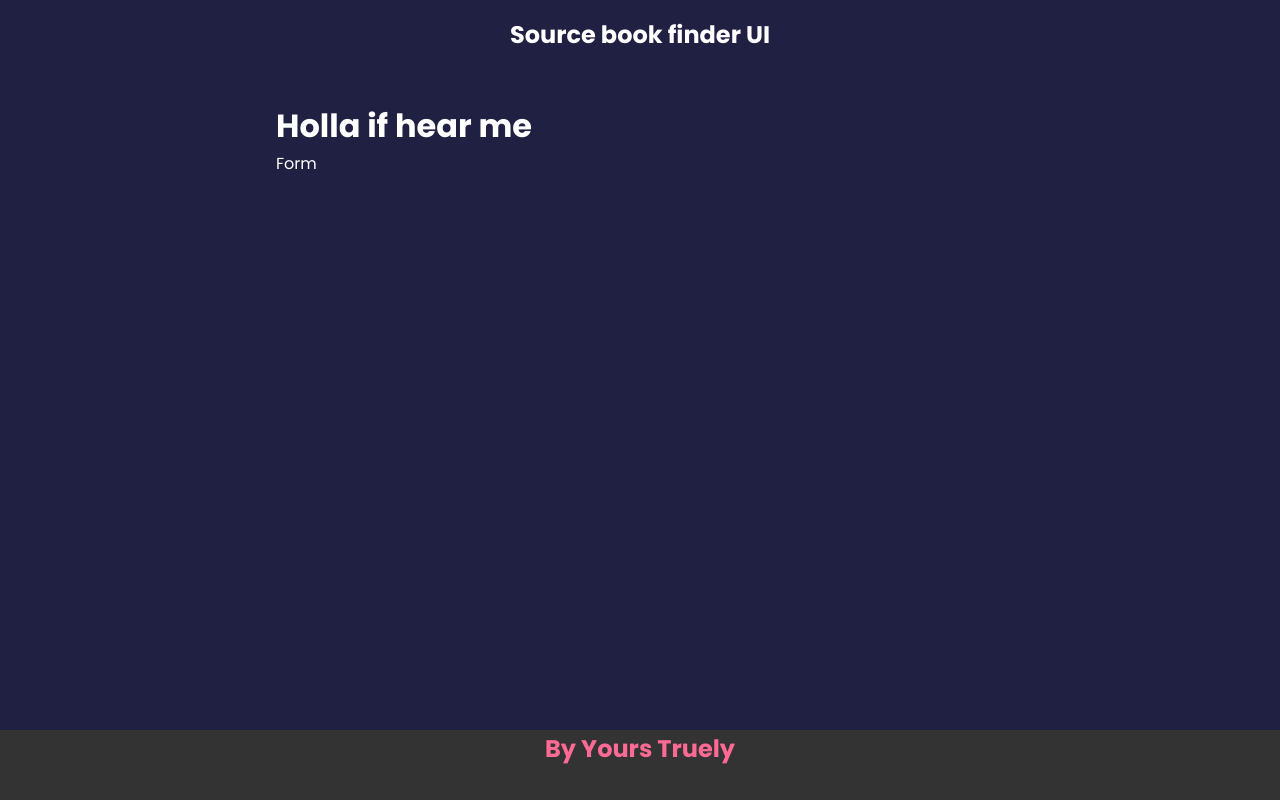
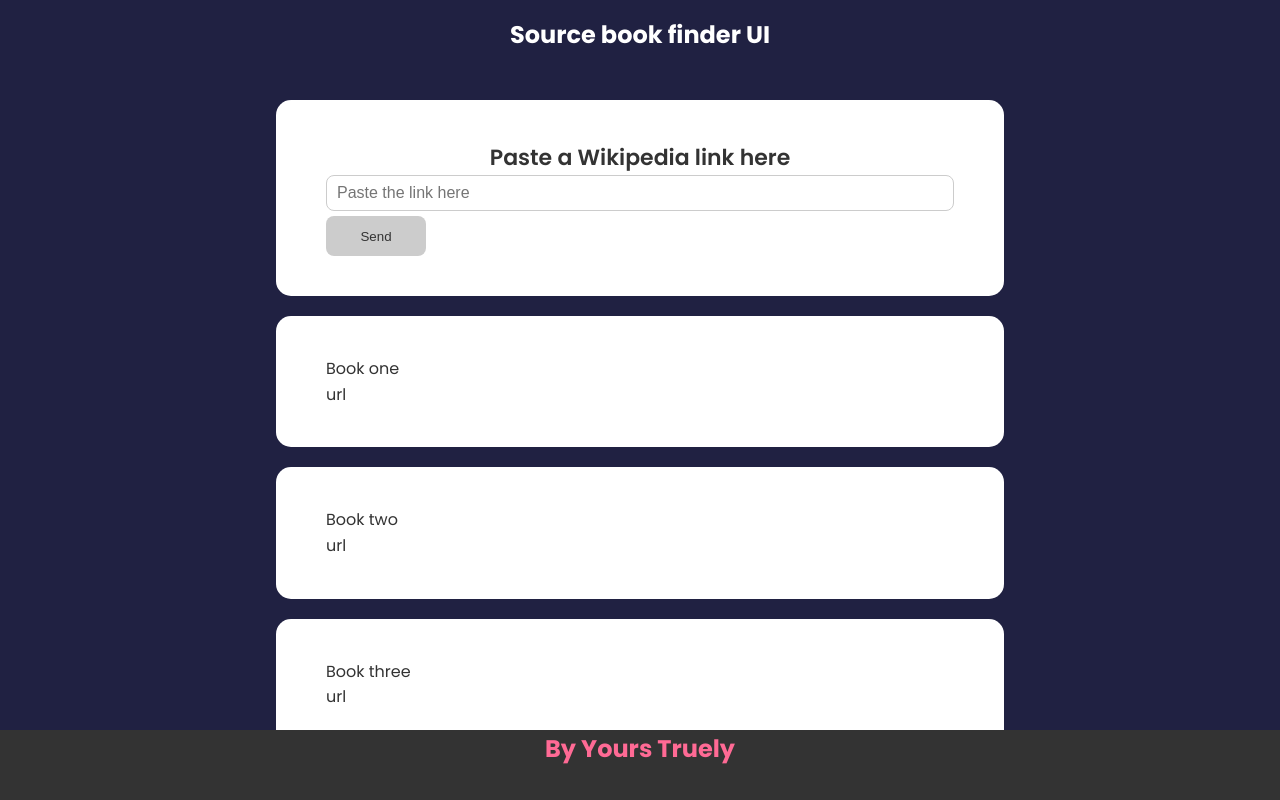
Before and after one commit to CedricEYK/source-book-finder, a React (Create React App) app in the folder src/frontend/: page / in a window 1280 px wide. Built offline with nearby package versions, Linux system fonts and the light colour scheme.

Commit message:
Set global state and implement item list and cmpnt

```diff
--- /dev/null
+++ b/src/frontend/db.json
@@ -0,0 +1,16 @@
+{
+  "OLitem": [
+    {
+      "title": "Book one",
+      "link": "url"
+    },
+    {
+      "title": "Book two",
+      "link": "url"
+    },
+    {
+      "title": "Book three",
+      "link": "url"
+    }
+  ]
+}
--- a/src/frontend/src/App.js
+++ b/src/frontend/src/App.js
@@ -1,15 +1,20 @@
 import React from 'react';
+import { useState } from 'react';
 import HeaderCmpnt from './components/Header';
 import FooterCmpnt from './components/Footer';
 import FormCmpnt from './components/Form';
+import BookItemList from './components/BookItemList';
+//*App level state
+import BookItemData from './data/bookItems';
+function App() {
+  const [bookItem, setBookItem] = useState(BookItemData);
 
-function App() {
   return (
     <>
       <HeaderCmpnt />
       <div className="container">
-        <h1>Holla if hear me</h1>
-        <FormCmpnt></FormCmpnt>
+        <FormCmpnt />
+        <BookItemList bookItem={bookItem} />
       </div>
 
       <FooterCmpnt />
--- /dev/null
+++ b/src/frontend/src/components/BookItem.jsx
@@ -0,0 +1,17 @@
+import React from 'react'
+
+function BookItem({item}) {
+
+  return (
+    <div className='card'>
+      <div className='text-display'>
+        {item.title}
+      </div>
+      <div className='text-display'>
+        {item.link}
+      </div>
+    </div>
+  )
+}
+
+export default BookItem
--- /dev/null
+++ b/src/frontend/src/components/BookItemList.jsx
@@ -0,0 +1,17 @@
+import React from 'react'
+import BookItem from './BookItem'
+
+function BookItemList({ bookItem }) {
+  if (!BookItem || bookItem.length === 0) {
+    return <p>No Items Yet</p>
+  }
+  return (
+    <div className='feedback-list'>
+      {bookItem.map((item) => (
+        <BookItem key={item.id} item={ item} />
+      ))}
+    </div>
+  )
+}
+
+export default BookItemList
--- a/src/frontend/src/components/Form.jsx
+++ b/src/frontend/src/components/Form.jsx
@@ -1,8 +1,45 @@
 import React from 'react'
+import { useState } from 'react'
+import Card from './shared/Card'
+import Button from './shared/Button'
 
 function Form() {
+  const [text, setText] = useState('')
+  const [btnDisabled, setBtnDisabled] = useState(true)
+  const [message, setMessage] = useState('')
+
+  const handleTextChange = (e) => {
+    if (text === '') {
+      setBtnDisabled(true)
+      setMessage(null)
+    } else if (text !== '' && text.trim().length <= 5) {
+      setMessage('Counting text')
+      setBtnDisabled(true)
+    } else {
+      setMessage(null)
+      setBtnDisabled(false)
+    }
+    setText(e.target.value)
+  }
+
   return (
-    <div>Form</div>
+    <Card>
+      <form>
+        <h2>Paste a Wikipedia link here</h2>
+        <div className='input-group'>
+          <input
+            onChange={handleTextChange}
+            type="text"
+            placeholder='Paste the link here'
+          />
+
+
+        </div>
+        {message && <div className='message'>{ message }</div>}
+        <Button type='submit' isDisabled={btnDisabled}>Send</Button>
+
+      </form>
+    </Card>
   )
 }
 
--- /dev/null
+++ b/src/frontend/src/components/shared/Button.jsx
@@ -0,0 +1,26 @@
+import React from 'react'
+import PropTypes from 'prop-types'
+
+function Button({children, version, type, isDisabled}) {
+  return (
+    <button type={type} disabled={isDisabled} className={`btn btn-${version}`}>
+      {children}
+    </button>
+  )
+}
+
+Button.defaultProps = {
+  version: 'primary',
+  type: 'button',
+  isDisabled: false
+}
+
+Button.propTypes = {
+  children: PropTypes.node.isRequired,
+  version: PropTypes.string,
+  type: PropTypes.string,
+  isDisabled: PropTypes.bool,
+}
+
+
+export default Button
--- /dev/null
+++ b/src/frontend/src/components/shared/Card.jsx
@@ -0,0 +1,11 @@
+import React from 'react'
+
+function Card({children}) {
+  return (
+    <div className='card'>
+      {children}
+    </div>
+  )
+}
+
+export default Card
--- /dev/null
+++ b/src/frontend/src/data/bookItems.js
@@ -0,0 +1,19 @@
+const OLitem = [
+  {
+    id: 1,
+    title: 'Book one',
+    link: 'url',
+  },
+  {
+    id: 2,
+    title: 'Book two',
+    link: 'url',
+  },
+  {
+    id: 3,
+    title: 'Book three',
+    link: 'url',
+  },
+];
+
+export default OLitem;
--- a/src/frontend/src/index.css
+++ b/src/frontend/src/index.css
@@ -164,6 +164,7 @@ input:focus {
   width: 100px;
   height: 40px;
   cursor: pointer;
+  margin-top: 5px;
 }
 
 .btn-primary {
```
